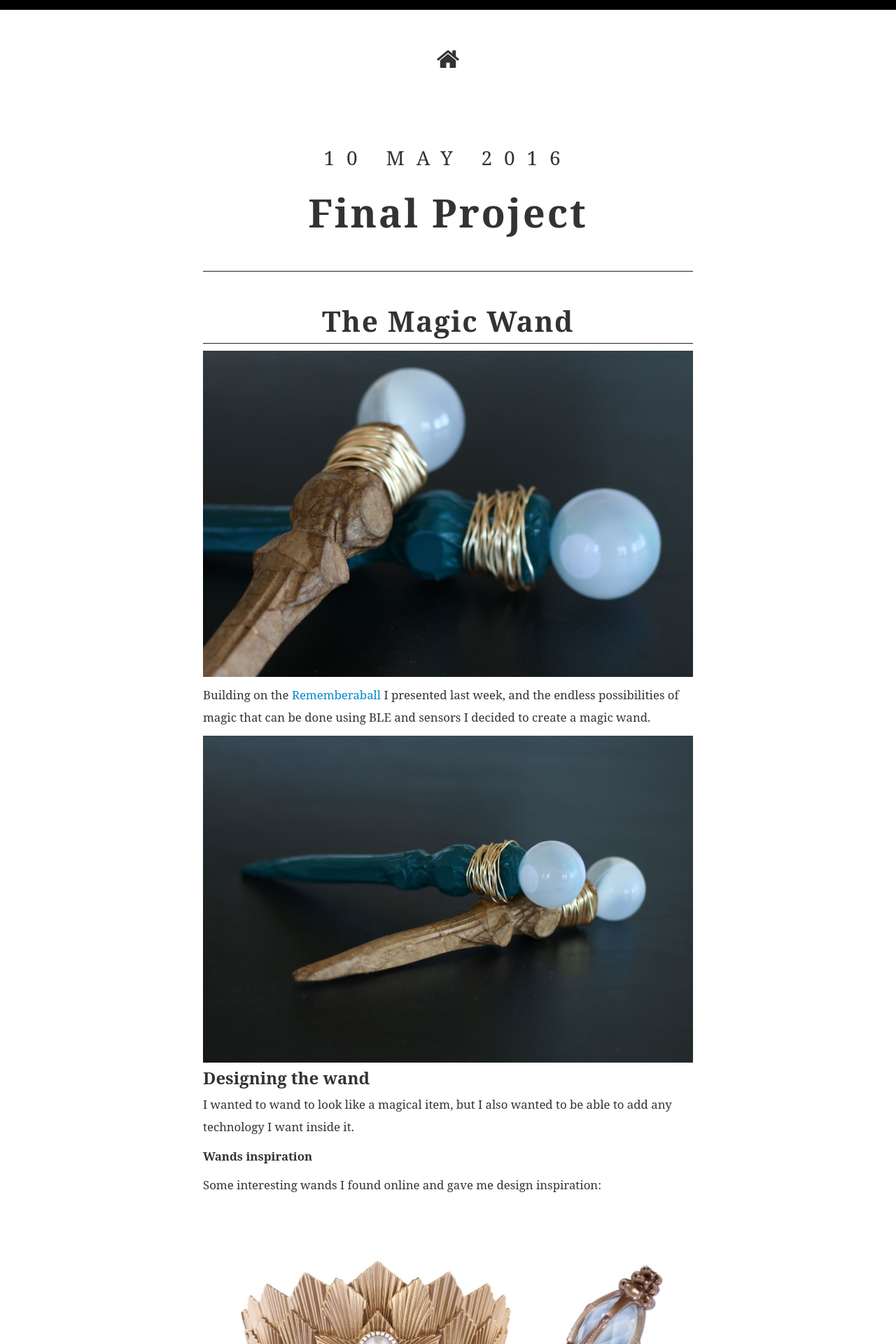
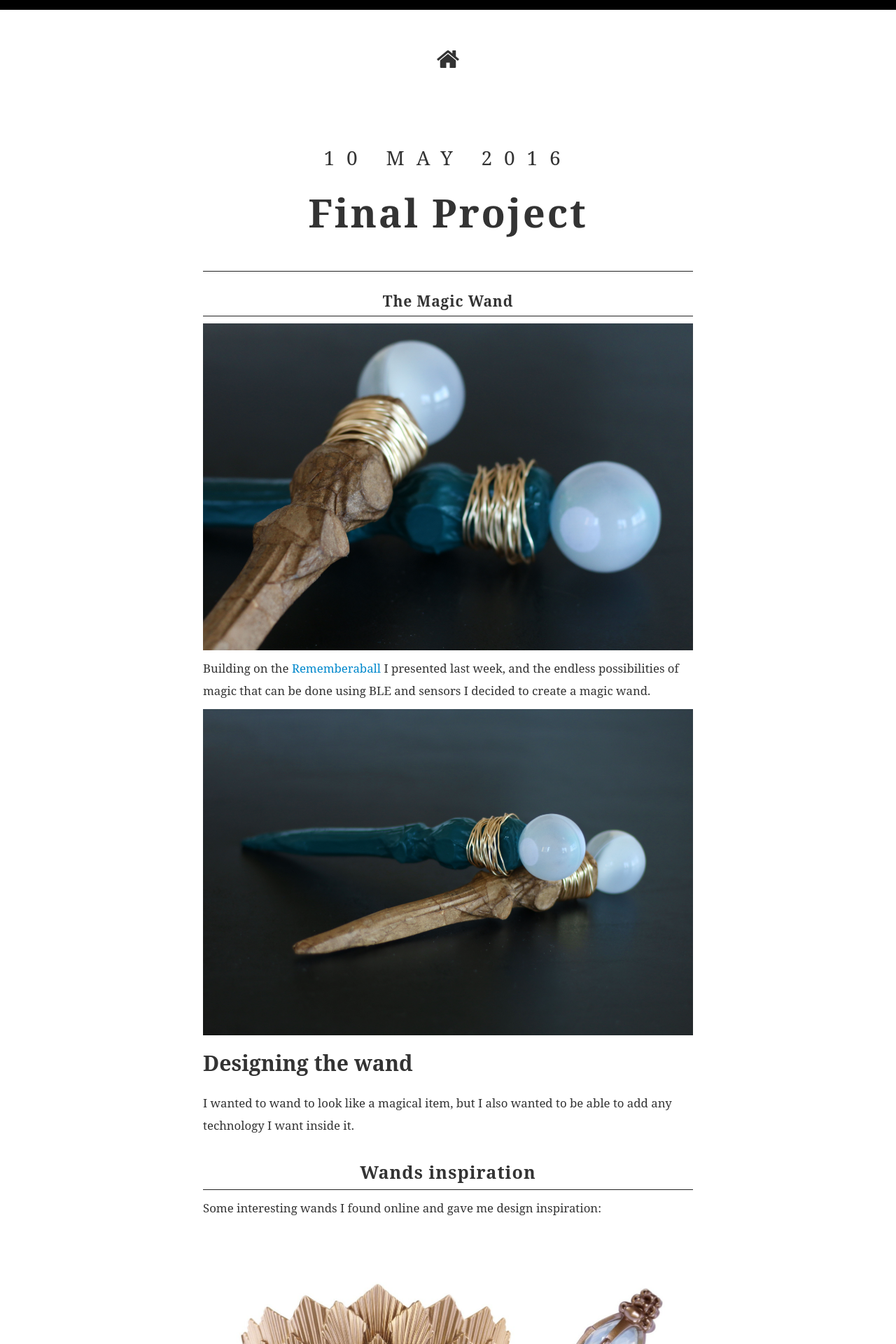
Before and after one commit to jasrub/indistinguishableFrom-MAS.s65, a Jekyll site: the page built from _posts/2016-05-10-final.md, in a window 1280 px wide. Shown: the top 1920 px of the page at 70% size. Built offline with Jekyll 4.4.1, drawn with Linux system fonts in a browser that asks for light colours; some web fonts are replaced.

Commit message:
fix titiles

```diff
--- a/_posts/2016-05-10-final.md
+++ b/_posts/2016-05-10-final.md
@@ -15,7 +15,7 @@
 ### Designing the wand
 I wanted to wand to look like a magical item, but I also wanted to be able to add any technology I want inside it.
 
-<b> Wands inspiration </b>
+#### Wands inspiration
 
 Some interesting wands I found online and gave me design inspiration:
 
@@ -23,7 +23,7 @@
 ![wand example]({{site.baseurl}}/img/final/wand_example2.jpg)
 ![wand example]({{site.baseurl}}/img/final/wand_example3.jpg)
 
-<b> Wand Fabrication </b>
+#### Wand Fabrication
 
 I user Rhineceros to design my desired wand shape.
 I then used the very useful command "contour" that generates layered outlines.
@@ -48,7 +48,7 @@
 
 ![wand with ball]({{site.baseurl}}/img/final/wands2.jpg)
 
-<b> The Lantern </b>
+#### The Lantern
 
 I borrowed this great BLE connected lantern from the kind Oren Lederman.
 It is connected to a Nrf51UART chip, and programmed to get string messages of the list ["ON", "OFF", "FADE", "BLINK"].
--- a/css/style.css
+++ b/css/style.css
@@ -1964,6 +1964,16 @@
   text-transform: uppercase;
   font-weight: normal;
   letter-spacing: 0.6em; }
+.post h3 {
+  font-family: 'Noto Serif';
+  line-height: 2em;
+  font-size: 1.8em;
+  font-weight: bold; }
+.post h4 {
+  font-family: 'Noto Serif';
+  line-height: 2em;
+  font-size: 1.5em;
+  font-weight: bold; }
 .post h2 {
   font-family: Georgia, 'Times New Roman', Times, serif;
   font-size: 4em;
@@ -2032,5 +2042,3 @@
 
   tr {
     page-break-inside: avoid; } }
-
-/*# sourceMappingURL=style.css.map */
```
Also changed, not shown: css/sass/custom/_style.scss (+13 -0 lines).
